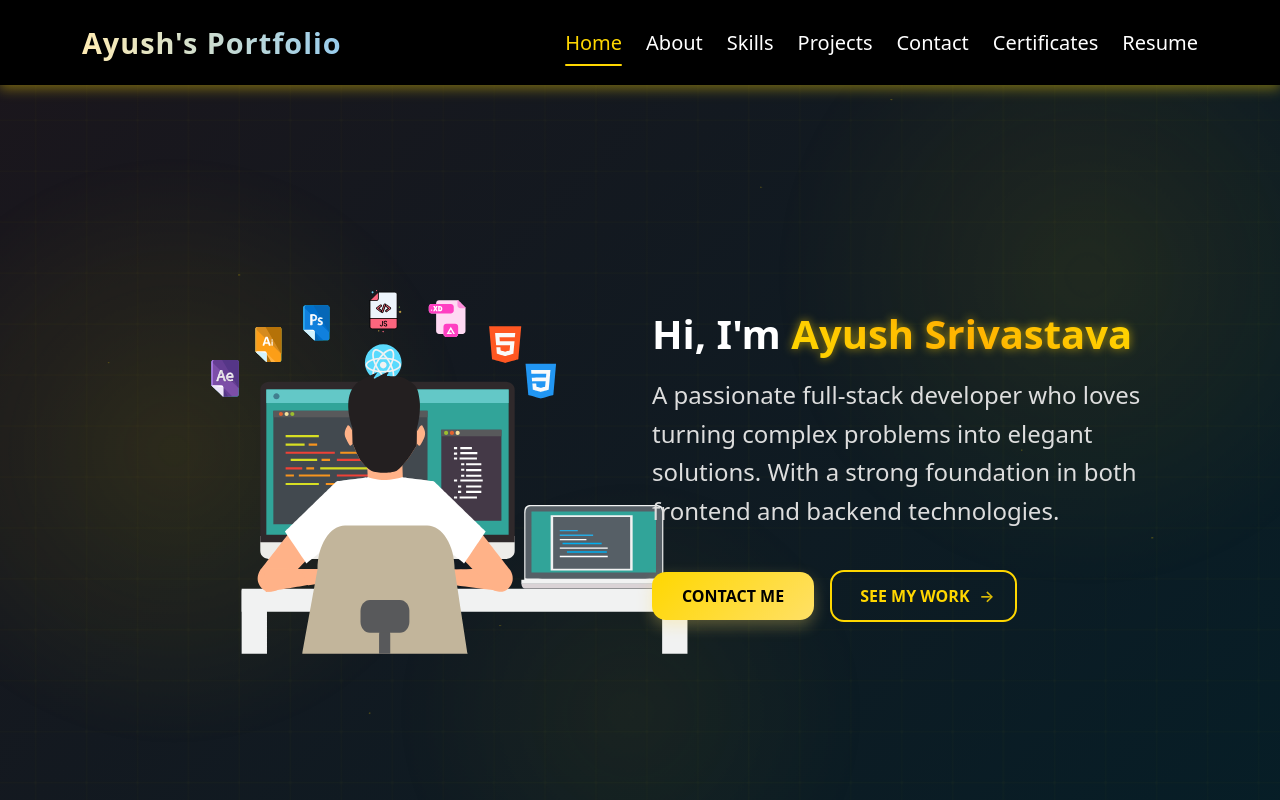
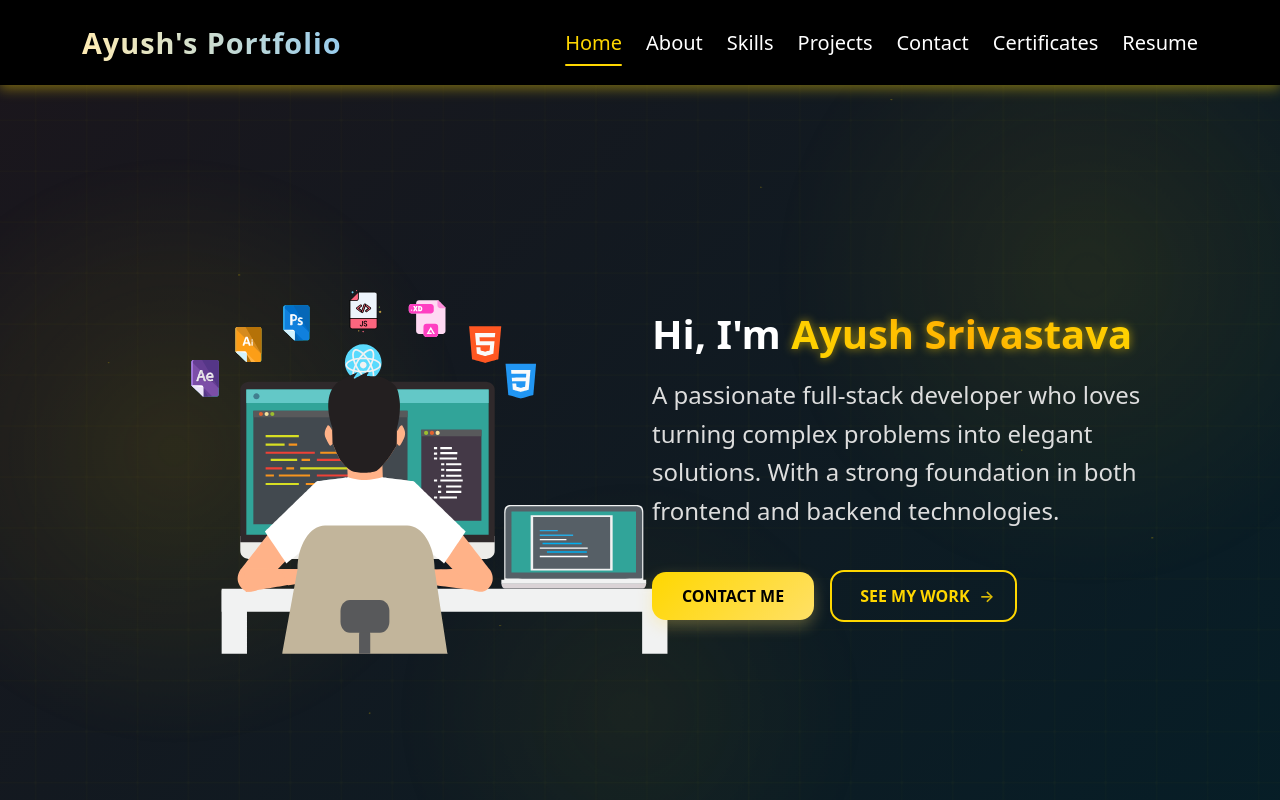
Before and after one commit to ayushsrivastava-01/faaltoo, a React (Vite) app: page / in a window 1280 px wide. Shown: the top 800 px of the page. Built offline with nearby package versions, Linux system fonts and the light colour scheme.

Commit message:
Updation

```diff
--- a/src/components/css/Hero.css
+++ b/src/components/css/Hero.css
@@ -468,7 +468,7 @@
 
 @media (min-width: 1200px) {
   .hero-lottie {
-    transform: translateX(100px);
+    /* transform: translateX(100px); */
   }
 }
 
```
